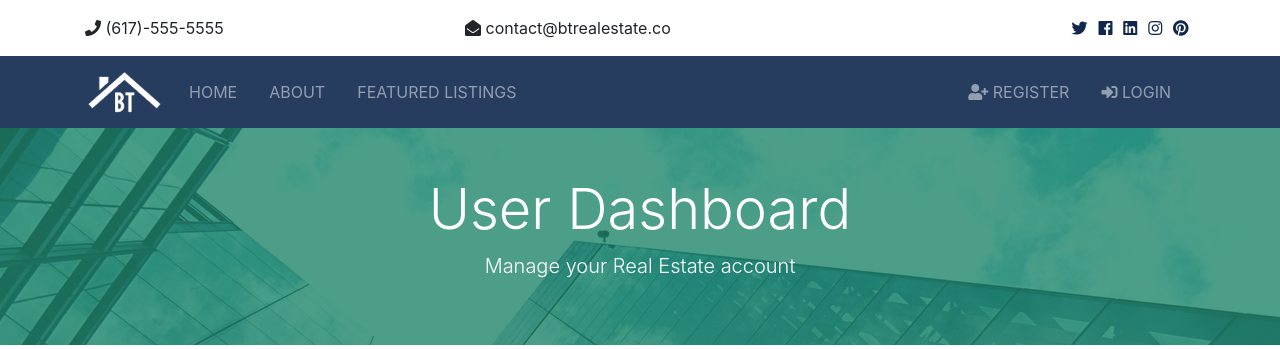
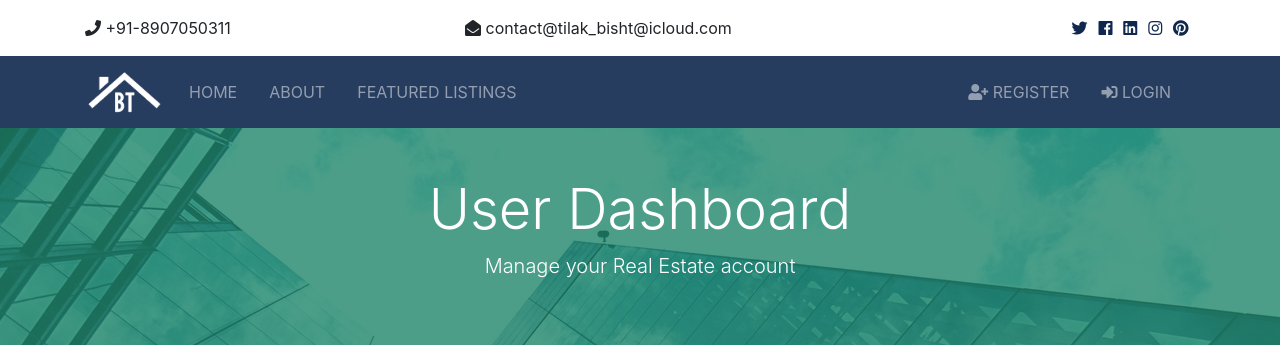
Before and after one commit to tbisht82/RealEstate_Project, a Django app: page /accounts/dashboard in a window 1280 px wide. Shown: the top 349 px of the page. Run offline with Django 3.2, Linux system fonts and the light colour scheme; data that the repository does not hold is empty; parts of the project's set-up code (start-up, migrations or seed data) failed here and were passed over; some libraries are stand-ins or nearby versions.

Commit message:
contact details change

```diff
--- a/realEstate/templates/partials/_topbar.html
+++ b/realEstate/templates/partials/_topbar.html
@@ -3,10 +3,10 @@
     <div class="container">
         <div class="row">
             <div class="col-md-4">
-                <i class="fas fa-phone"></i> (617)-555-5555
+                <i class="fas fa-phone"></i> +91-8907050311
             </div>
             <div class="col-md-4">
-                <i class="fas fa-envelope-open"></i> contact@btrealestate.co
+                <i class="fas fa-envelope-open"></i> contact@tilak_bisht@icloud.com
             </div>
             <div class="col-md-4">
                 <div class="social text-right">
```
